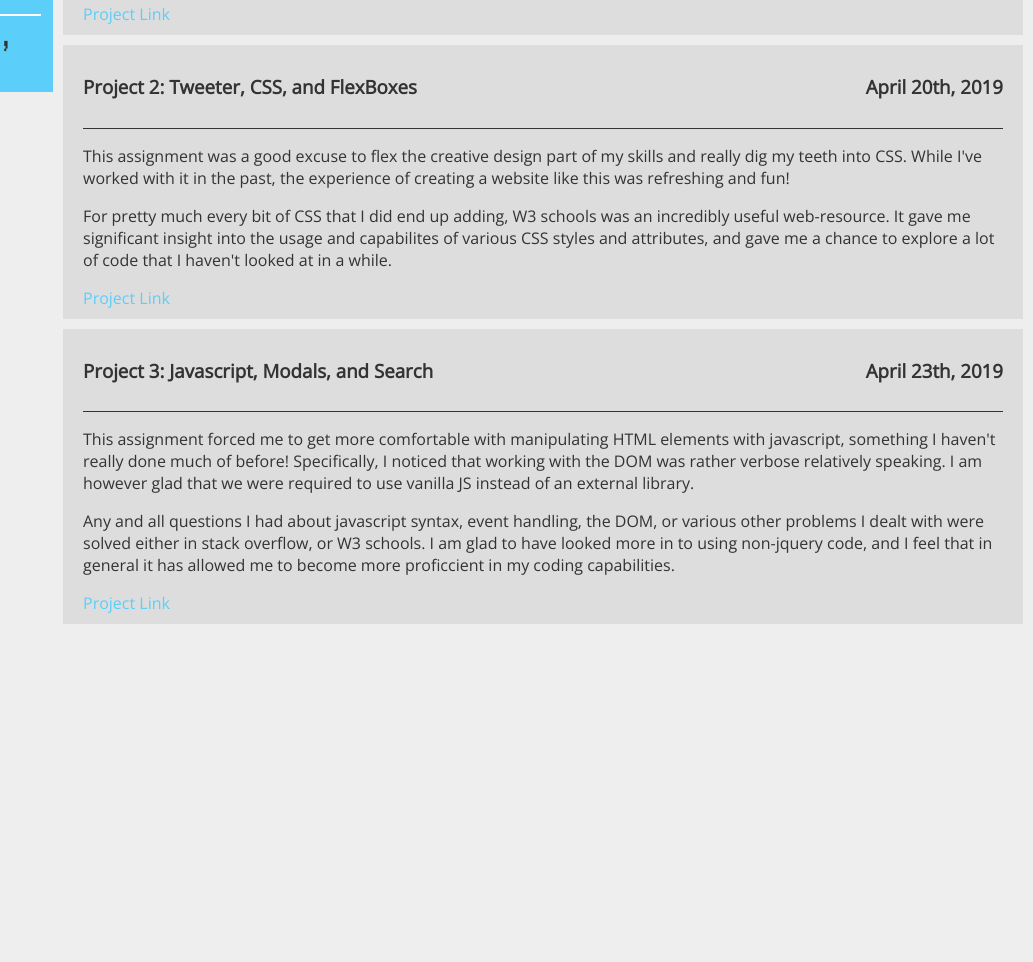
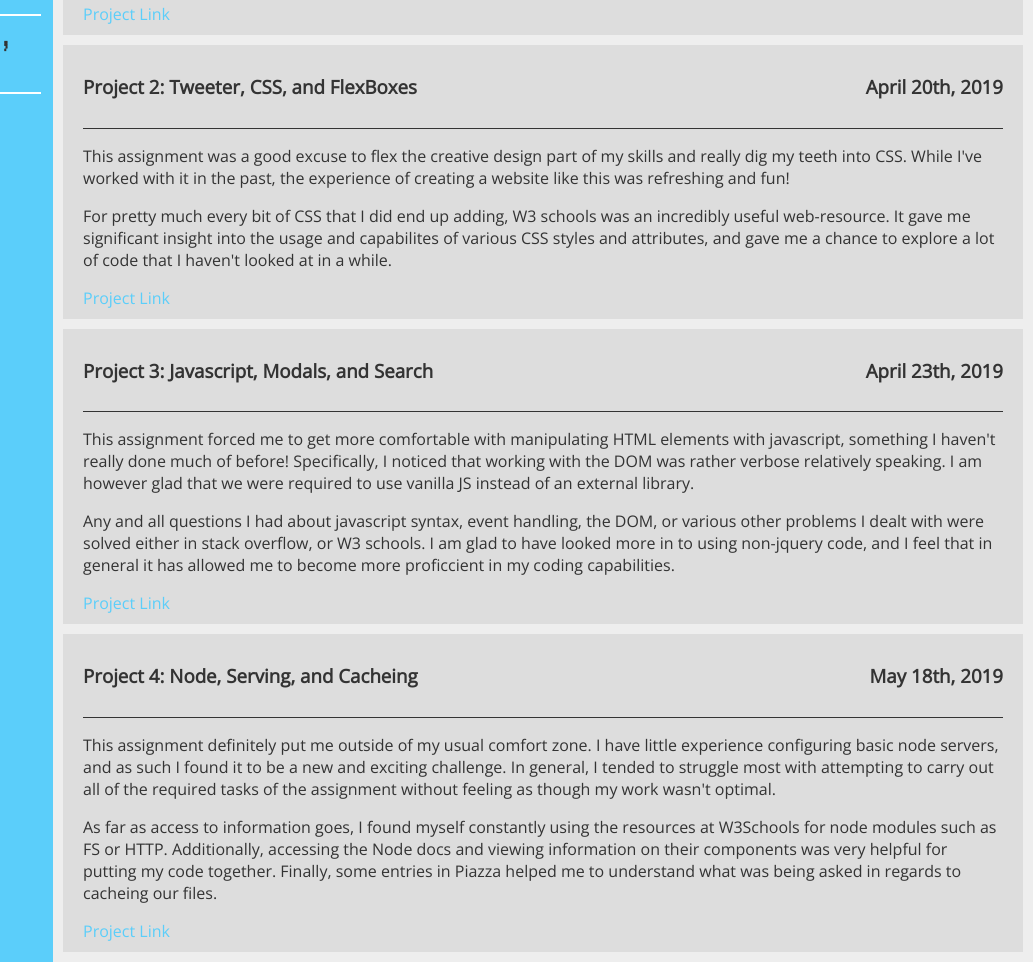
Before and after one commit to EmilyWinjum/EmilyWinjum.github.io, a plain HTML site: page index.html in a window 1280 px wide. Shown: the part 304-1266 px from the top of the page, without its empty margins (247-1280 px from the left). Before the commit the page ends 938 px from the top, so only its background shows below. Drawn offline with nearby package versions, Linux system fonts and the light colour scheme.

Commit message:
Added new blogpost

```diff
--- a/blogstyle.css
+++ b/blogstyle.css
@@ -43,9 +43,11 @@ main {
 
 nav {
     background-color: #5bcefa;
-    height: 100%;
+    top: 0;
+    bottom: 0;
     padding: 0;
     margin-right: 10px;
+    z-index: 1;
 }
 
 .navlist {
--- a/index.html
+++ b/index.html
@@ -25,6 +25,7 @@
                     <li class="navitem navlink"><a href="#Post0">Piazza, Github, and HTML</a></li>
                     <li class="navitem navlink"><a href="#Post1">Tweeter, CSS, and FlexBoxes</a></li>
                     <li class="navitem navlink"><a href="#Post2">Javascript, Modals, and Search</a></li>
+                    <li class="navitem navlink"><a href="#Post3">Node, Serving, and Cacheing</a></li>
                 </ul>
             </nav>
             <div class="blog-contents">
@@ -94,6 +95,30 @@
                         <a href="proj2/index.html">Project Link</a>
                     </div>
                 </article>
+                <article class="blog" id="Post3">
+                    <div class="blog-header">
+                        <h3 class="blog-title">Project 4: Node, Serving, and Cacheing</h2>
+                        <h3 class="blog-date">May 18th, 2019</h3>
+                    </div>
+                    <div class="content">
+                        <p>
+                            This assignment definitely put me outside of my usual comfort zone.
+                            I have little experience configuring basic node servers, and as such
+                            I found it to be a new and exciting challenge. In general, I tended
+                            to struggle most with attempting to carry out all of the required
+                            tasks of the assignment without feeling as though my work wasn't optimal.
+                        </p>
+                        <p>
+                            As far as access to information goes, I found myself constantly using the
+                            resources at W3Schools for node modules such as FS or HTTP. Additionally,
+                            accessing the Node docs and viewing information on their components was
+                            very helpful for putting my code together. Finally, some entries in Piazza
+                            helped me to understand what was being asked in regards to cacheing our
+                            files.
+                        </p>
+                        <a href="">Project Link</a>
+                    </div>
+                </article>
             </div>
         </main>
     </body>
```
